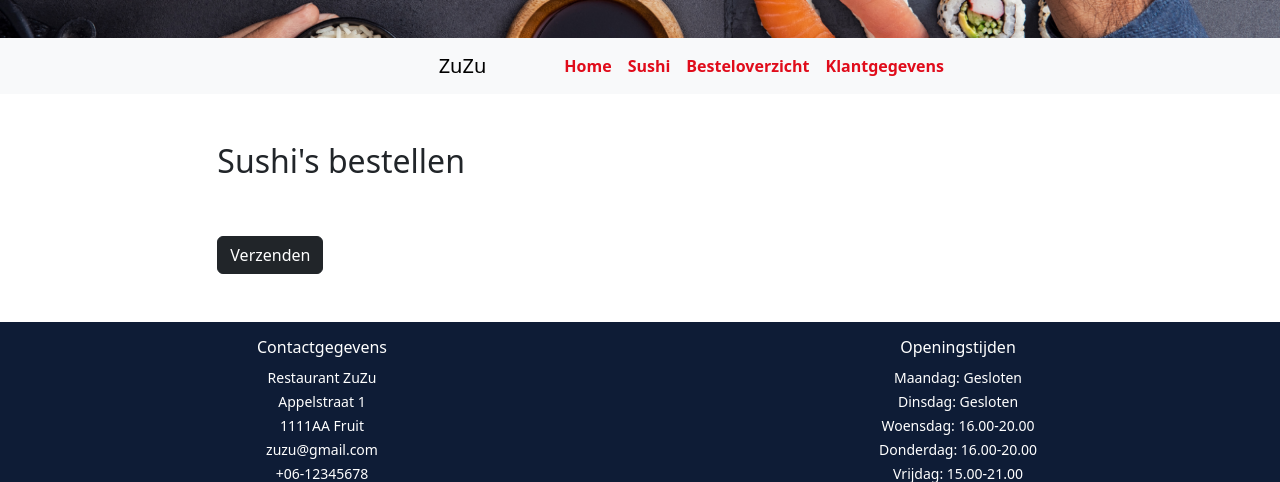
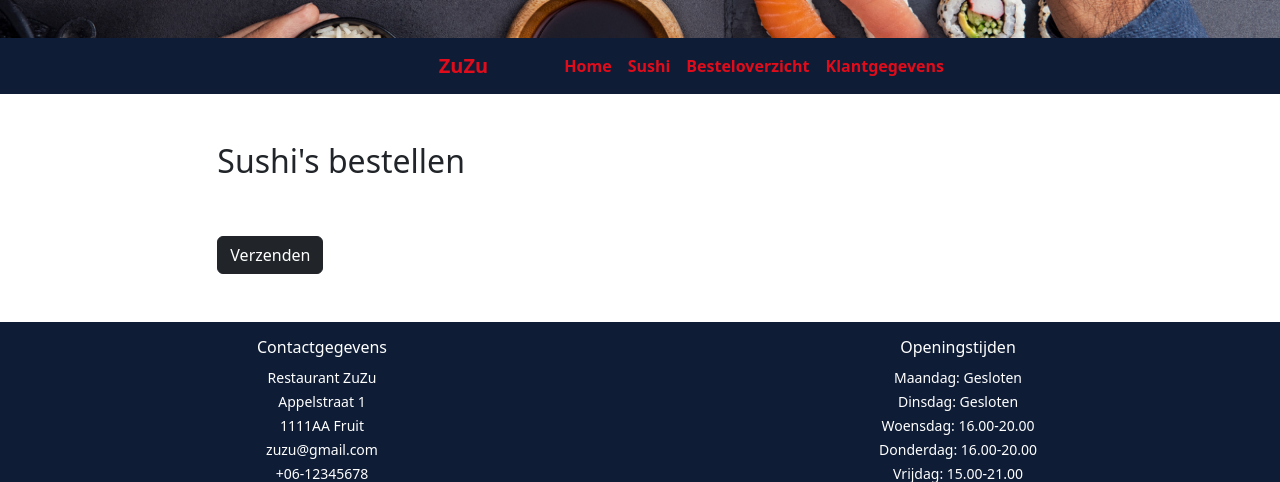
Before and after one commit to Ta1Vos/rocm-p05-projectzuzu, a PHP site: page /sushi_orders.php in a window 1280 px wide. Shown: the top 482 px of the page. Run offline with PHP 8.4, Linux system fonts and the light colour scheme.

Commit message:
Added colors to sushi orders

```diff
--- a/sushi_orders.php
+++ b/sushi_orders.php
@@ -7,30 +7,30 @@
     <meta http-equiv="X-UA-Compatible" content="ie=edge">
     <link href="https://cdn.jsdelivr.net/npm/bootstrap@5.3.1/dist/css/bootstrap.min.css" rel="stylesheet" integrity="sha384-4bw+/aepP/YC94hEpVNVgiZdgIC5+VKNBQNGCHeKRQN+PtmoHDEXuppvnDJzQIu9" crossorigin="anonymous">
     <link rel="stylesheet" href="css/style.css">
-    <title>ZuZu | Klantgegevens</title>
+    <title>ZuZu | Bestellen</title>
 </head>
 <body>
 <header>
     <div class="container-fluid ps-0">
         <img class="vw-100 vh-5" src="img/sushi_header.png" alt="Afbeelding van sushi">
     </div>
-    <nav class="navbar navbar-expand-lg bg-body-tertiary">
+    <nav class="navbar navbar-expand-lg bg-body-tertiary bg-dark">
         <div class="row container-fluid ps-0 ps-3">
             <div class="col-4"></div>
-            <a class="col-1 navbar-brand ps-3" href="index.php">ZuZu</a>
+            <a class="col-1 navbar-brand ps-3 text-bright-red" href="index.php">ZuZu</a>
             <div class="col-1 collapse navbar-collapse" id="navbarNav">
                 <ul class="navbar-nav">
                     <li class="nav-item">
                         <a class="nav-link" aria-current="page" href="index.php">Home</a>
                     </li>
                     <li class="nav-item">
-                        <a class="nav-link" href="sushi_orders.php">Sushi</a>
+                        <a class="nav-link active" href="sushi_orders.php">Sushi</a>
                     </li>
                     <li class="nav-item">
                         <a class="nav-link" href="order_overview.php">Besteloverzicht</a>
                     </li>
                     <li class="nav-item">
-                        <a class="nav-link active" href="customer_info.php">Klantgegevens</a>
+                        <a class="nav-link" href="customer_info.php">Klantgegevens</a>
                     </li>
                 </ul>
             </div>
```
